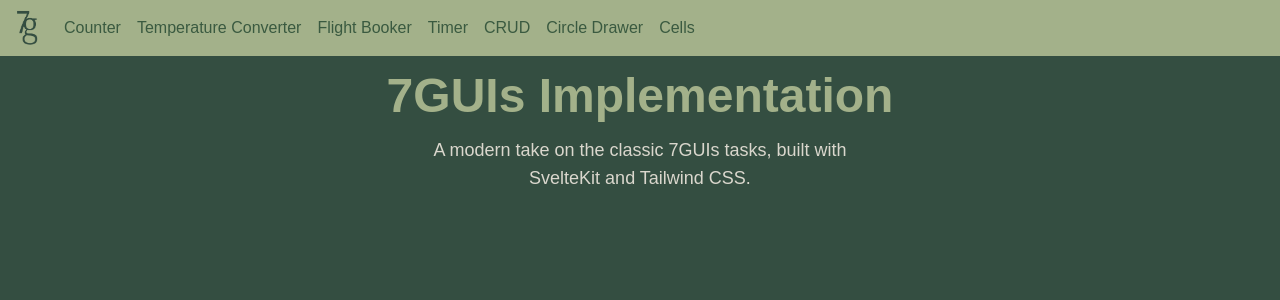
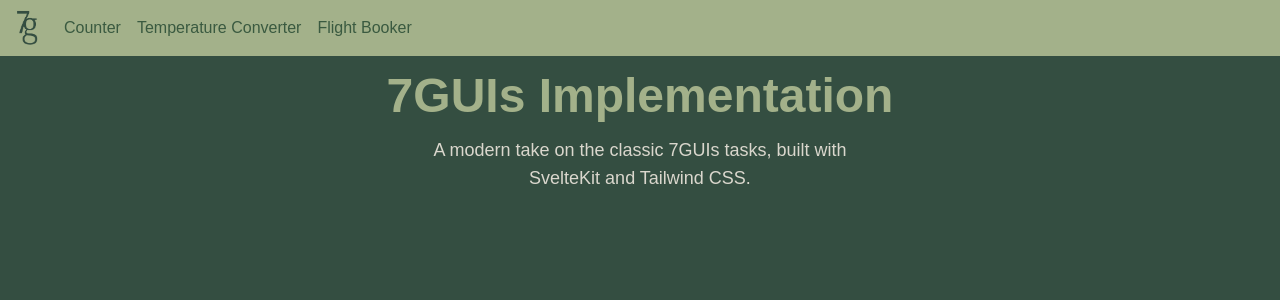
Before and after one commit to Shayan1503/7guis, a SvelteKit app: page / in a window 1280 px wide. Shown: the top 300 px of the page. Built offline with nearby package versions, Linux system fonts and the light colour scheme; a web font is replaced by a local one.

Commit message:
minor change

```diff
--- a/src/routes/data.js
+++ b/src/routes/data.js
@@ -13,25 +13,25 @@
         link: 'flight_booker',
         name: 'Flight Booker',
         description: 'Book a one-way or return flight.'
-    },
-    {
-        link: 'timer',
-        name: 'Timer',
-        description: 'A timer with start, stop, and reset functionalities.'
-    },
-    {
-        link: 'crud',
-        name: 'CRUD',
-        description: 'Basic create, read, update, delete operations.'
-    },
-    {
-        link: 'circle_drawer',
-        name: 'Circle Drawer',
-        description: 'Draw circles on a canvas and adjust their positions.'
-    },
-    {
-        link: 'cells',
-        name: 'Cells',
-        description: 'A simple spreadsheet with reactive cells.'
     }
+    // {
+    //     link: 'timer',
+    //     name: 'Timer',
+    //     description: 'A timer with start, stop, and reset functionalities.'
+    // },
+    // {
+    //     link: 'crud',
+    //     name: 'CRUD',
+    //     description: 'Basic create, read, update, delete operations.'
+    // },
+    // {
+    //     link: 'circle_drawer',
+    //     name: 'Circle Drawer',
+    //     description: 'Draw circles on a canvas and adjust their positions.'
+    // },
+    // {
+    //     link: 'cells',
+    //     name: 'Cells',
+    //     description: 'A simple spreadsheet with reactive cells.'
+    // }
 ]
```
